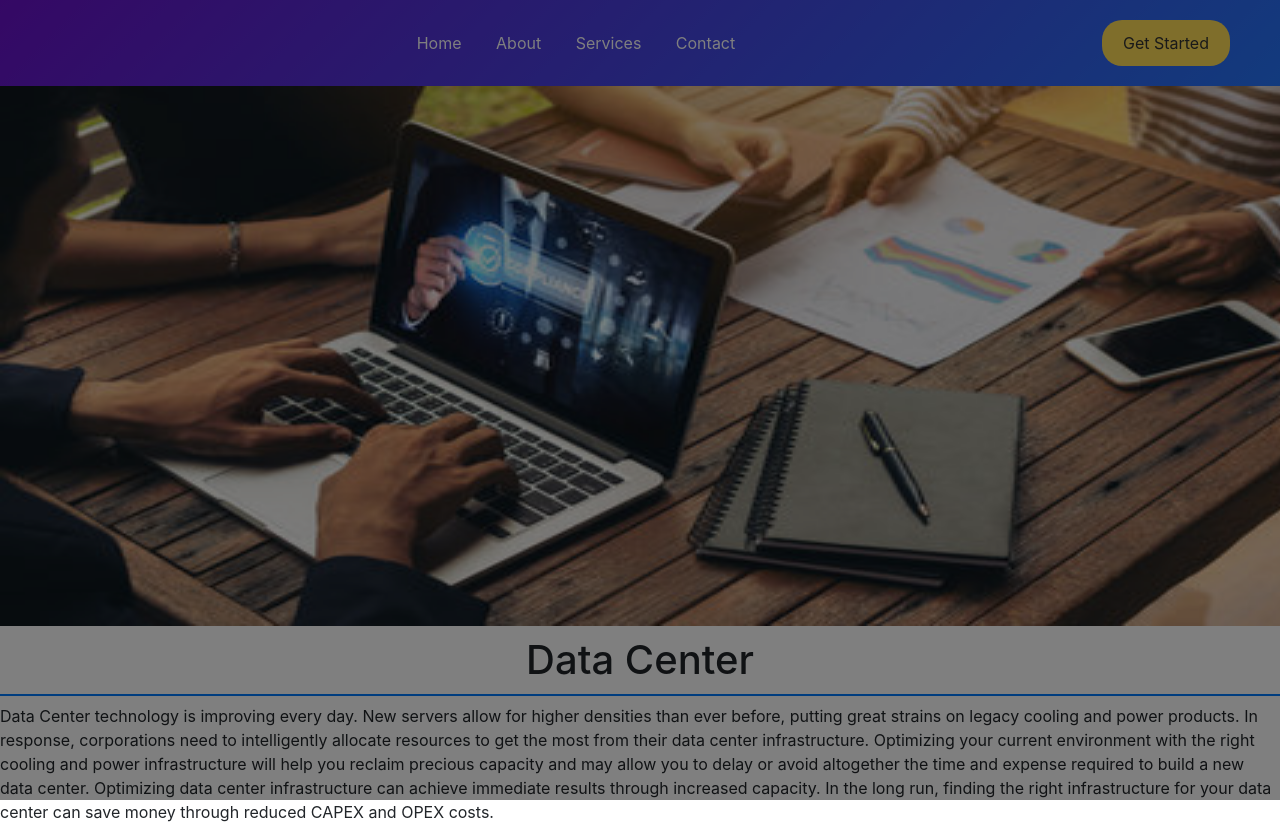
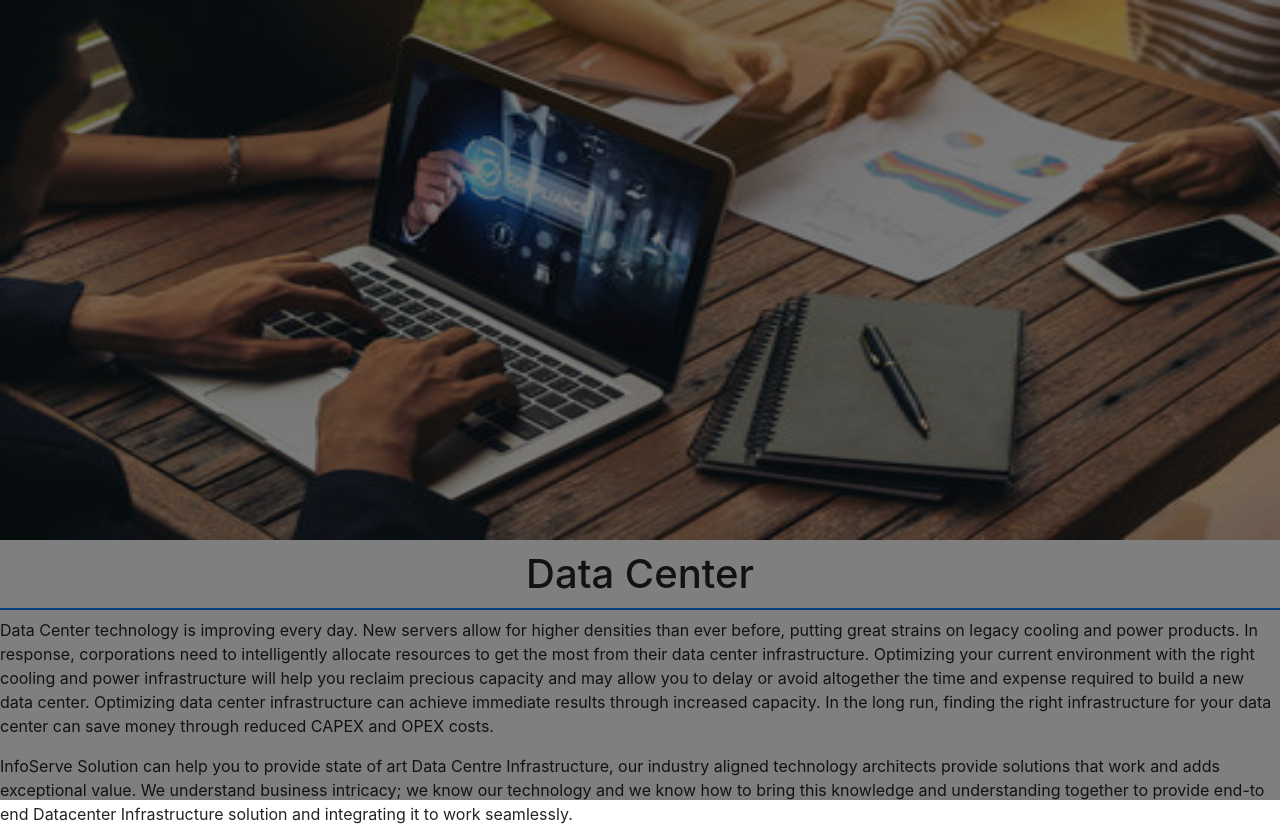
Before and after one commit to Vedant8838/Tech-Site, a PHP site: the page made by HTML CODE/services.html in a window 1280 px wide; the page is wider, and only the part inside the window is pictured. Shown: the top 840 px of that part. Run offline with PHP 8.4, Linux system fonts and the light colour scheme; some libraries are stand-ins or nearby versions.

Commit message:
channges

```diff
--- a/HTML CODE/services.css
+++ b/HTML CODE/services.css
@@ -12,42 +12,6 @@
 
 
   /* style.css */
-  header {
-    background: linear-gradient(135deg, #6a11cb, #2575fc);
-    color: white;
-    padding: 20px 50px;
-    display: flex;
-    justify-content: space-between;
-    align-items: center;
-    box-shadow: 0 2px 10px rgba(0, 0, 0, 0.1);
-    z-index: 2;
-}
-.logo {
-    font-size: 28px;
-    font-weight: 600;
-}
-nav a {
-    color: white;
-    text-decoration: none;
-    margin: 0 15px;
-    font-size: 16px;
-    transition: color 0.3s;
-}
-nav a:hover {
-    color: #ffdd57;
-}
-.btn {
-    background-color: #ffdd57;
-    color: #333;
-    padding: 10px 20px;
-    border-radius: 20px;
-    text-decoration: none;
-    transition: background-color 0.3s, transform 0.3s;
-}
-.btn:hover {
-    background-color: #ffd700;
-    transform: scale(1.1);
-}
 }
 
 .content {
--- a/HTML CODE/services.html
+++ b/HTML CODE/services.html
@@ -1,7 +1,66 @@
 <!DOCTYPE html>
 <html lang="en">
 
-<head>
+    <head>
+        <meta name="viewport" content="width=device-width, initial-scale=1.0">
+        <meta charset="utf-8">
+        <meta name="keywords" content="">
+        <meta name="description" content="">
+        <title>About</title>
+        <link rel="stylesheet" href="nicepage.css" media="screen">
+        <link rel="stylesheet" href="About.css" media="screen">
+        <script class="u-script" type="text/javascript" src="jquery.js" defer=""></script>
+        <script class="u-script" type="text/javascript" src="nicepage.js" defer=""></script>
+        <meta name="generator" content="Nicepage 7.3.1, nicepage.com">
+        <link rel="preconnect" href="https://fonts.googleapis.com">
+        <link rel="preconnect" href="https://fonts.gstatic.com" crossorigin>
+        <link href="https://fonts.googleapis.com/css2?family=Montserrat:ital,wght@0,100..900;1,100..900&display=swap"
+          rel="stylesheet">
+
+
+        <link id="u-theme-google-font" rel="stylesheet"
+          href="https://fonts.googleapis.com/css?family=Roboto:100,100i,300,300i,400,400i,500,500i,700,700i,900,900i|Open+Sans:300,300i,400,400i,500,500i,600,600i,700,700i,800,800i">
+        <script type="application/ld+json">{
+              "@context": "http://schema.org",
+              "@type": "Organization",
+              "name": "",
+              "logo": "images/3.png",
+              "sameAs": []
+      }</script>
+        <meta name="theme-color" content="#478ac9">
+        <meta property="og:title" content="About">
+        <meta property="og:type" content="website">
+        <meta data-intl-tel-input-cdn-path="intlTelInput/">
+        <style>
+          .embed-responsive-item{
+            position: absolute !important;
+            width: 100% !important;
+            height: 100vh !important;
+            overflow: hidden !important;
+            display: flex !important;
+          }
+          #bg-video {
+            position: absolute;
+            top: 50%;
+            left: 50%;
+            transform: translate(-50%, -50%);
+            width: 100%;
+            height: 100%;
+            object-fit: cover;
+            z-index: 100;
+            display: flex;
+          }
+          .overlay{
+            position: absolute;
+            top: 0;
+            left: 0;
+            right: 0;
+            left: 0;
+            width: 100%;
+            height: 100%;
+            background: rgba(0, 204, 255, 0.5);
+          }
+        </style>
     <meta charset="UTF-8">
     <meta name="viewport" content="width=device-width, initial-scale=1.0">
     <title>Services Page</title>
@@ -13,16 +72,6 @@
 </head>
 
 <body>
-    <header>
-        <div class=images/1.png></div>
-        <nav>
-            <a href="#">Home</a>
-            <a href="#">About</a>
-            <a href="#">Services</a>
-            <a href="#">Contact</a>
-        </nav>
-        <a href="#" class="btn">Get Started</a>
-    </header>
     <div class="overlay"></div>
     <img src="image/image 1.jpg" alt="Tech Image" width="1350" height="540">
       <h1>Data Center</h1>
--- a/MAIN PAGE/About.html
+++ b/MAIN PAGE/About.html
@@ -97,7 +97,7 @@
         <ul class="u-custom-font u-heading-font u-nav u-spacing-20 u-unstyled u-nav-1">
           <li class="u-nav-item"><a
               class="u-border-2 u-border-active-palette-1-base u-border-hover-palette-1-base u-button-style u-nav-link u-text-active-palette-1-base u-text-grey-90 u-text-hover-palette-2-base"
-              href="./" style="padding: 11px 25px;">Home</a>
+              href="Page-1.html" style="padding: 11px 25px;">Home</a>
           </li>
           <li class="u-nav-item"><a
               class="u-border-2 u-border-active-palette-1-base u-border-hover-palette-1-base u-button-style u-nav-link u-text-active-palette-1-base u-text-grey-90 u-text-hover-palette-2-base"
```
